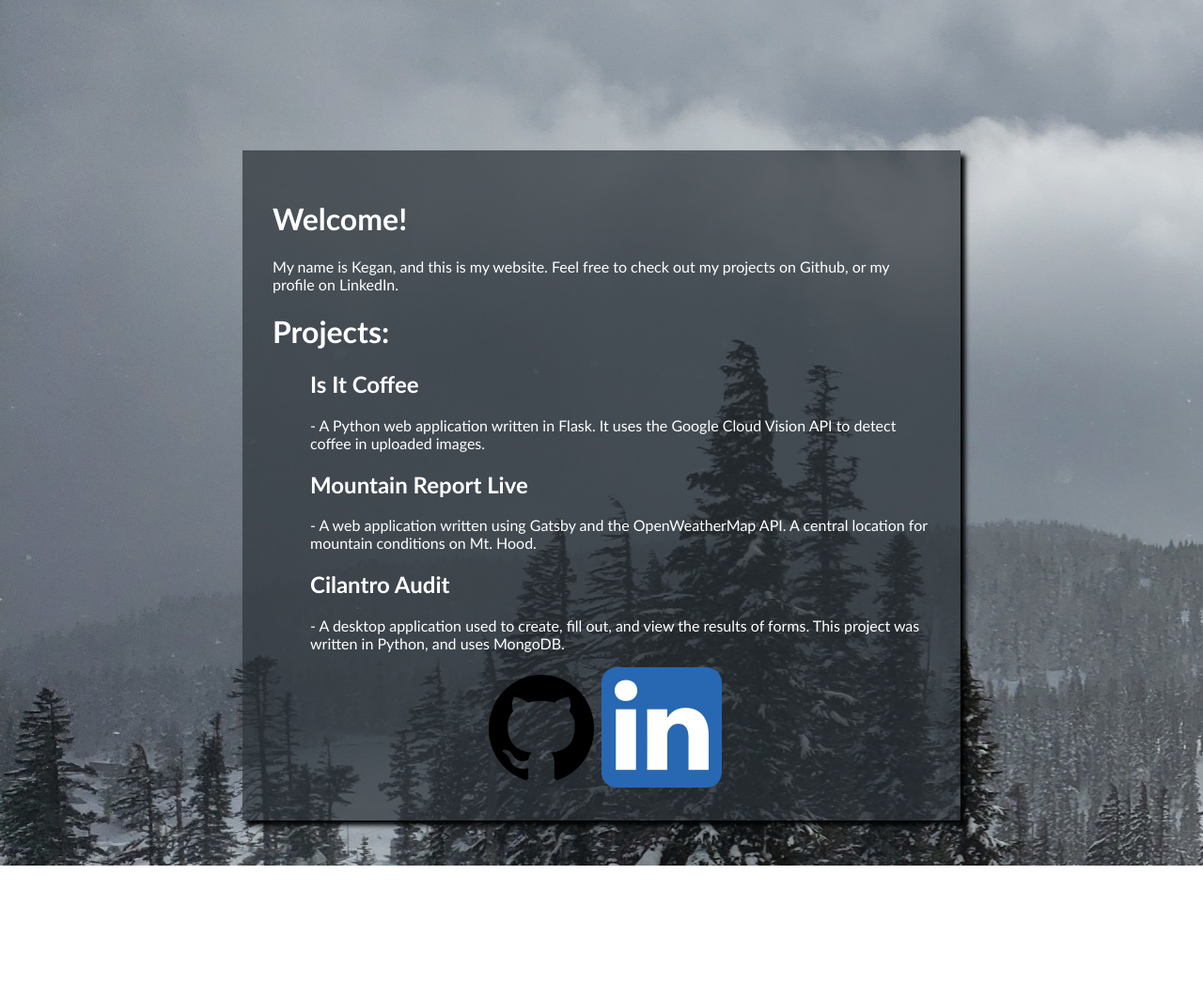
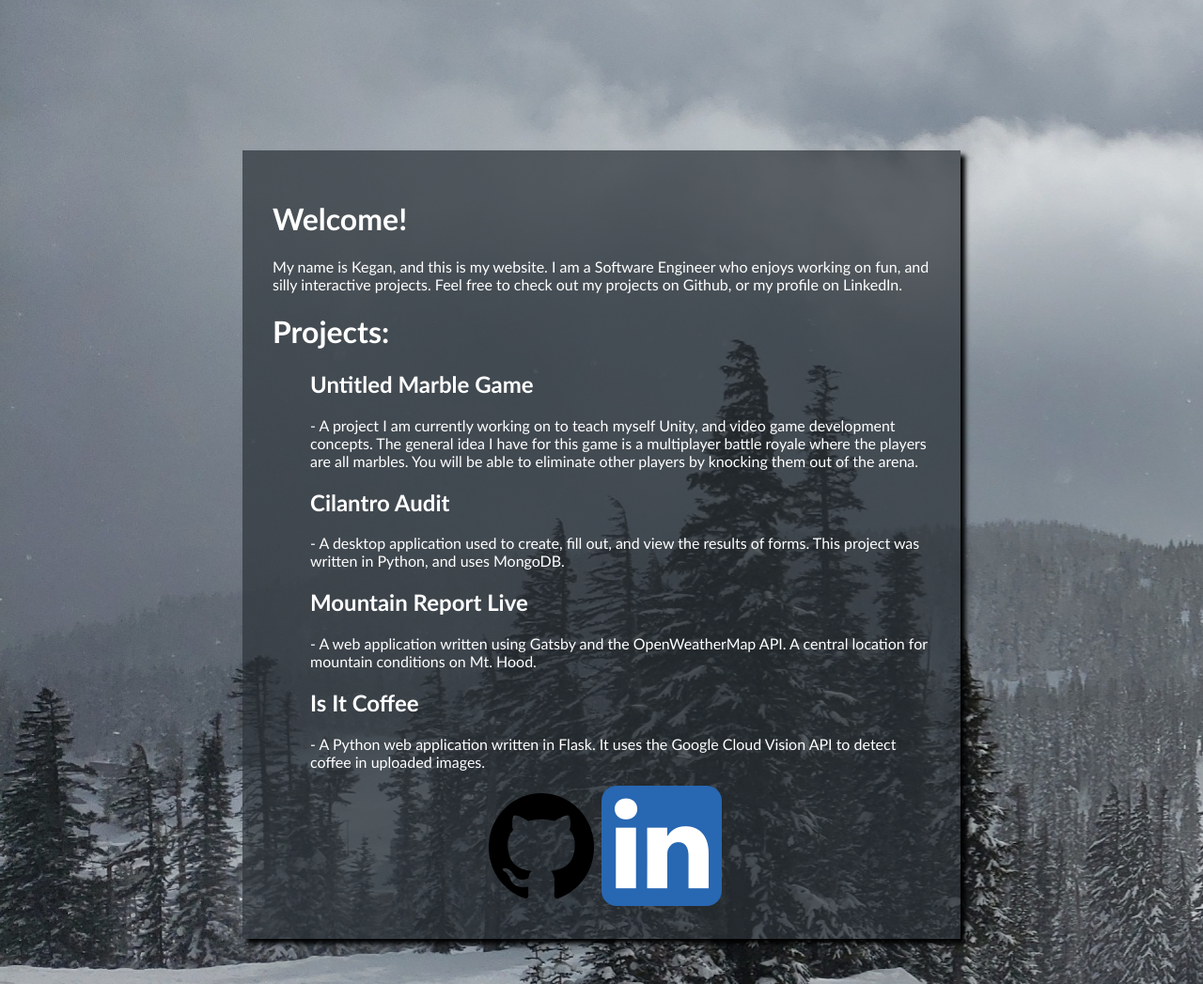
Before and after one commit to bakolisty/personal-site, a Gatsby site: page / in a window 1280 px wide. Shown: the whole page at 94% size. Before the commit the page ends 921 px from the top, so only its background shows below. Built offline with nearby package versions, Linux system fonts and the light colour scheme; Gatsby itself is replaced by a stand-in of ours.

Commit message:
Adding another project to the projects section, and reordering the list of projects.

```diff
--- a/src/pages/index.js
+++ b/src/pages/index.js
@@ -5,13 +5,21 @@ import ProjectBlock from "../components/project-block"
 export default () => (
     <Layout>
         <h1>Welcome!</h1>
-        <p>My name is Kegan, and this is my website. Feel free to check out my projects on Github, or my profile on LinkedIn.</p>
+        <p>My name is Kegan, and this is my website. I am a Software Engineer who enjoys working on fun, and silly interactive projects. Feel free to check out my projects on Github, or my profile on LinkedIn.</p>
         <h1>Projects: </h1>
         <ul>
             <li>
                 <ProjectBlock
-                    projectName="Is It Coffee"
-                    projectDescription="- A Python web application written in Flask. It uses the Google Cloud Vision API to detect coffee in uploaded images."
+                    projectName="Untitled Marble Game"
+                    projectDescription="- A project I am currently working on to teach myself Unity, and video game development concepts.
+                                        The general idea I have for this game is a multiplayer battle royale where the players are all marbles.
+                                        You will be able to eliminate other players by knocking them out of the arena."
+                />
+            </li>
+            <li>
+                <ProjectBlock
+                    projectName="Cilantro Audit"
+                    projectDescription="- A desktop application used to create, fill out, and view the results of forms. This project was written in Python, and uses MongoDB."
                 />
             </li>
             <li>
@@ -22,8 +30,8 @@ export default () => (
             </li>
             <li>
                 <ProjectBlock
-                    projectName="Cilantro Audit"
-                    projectDescription="- A desktop application used to create, fill out, and view the results of forms. This project was written in Python, and uses MongoDB."
+                    projectName="Is It Coffee"
+                    projectDescription="- A Python web application written in Flask. It uses the Google Cloud Vision API to detect coffee in uploaded images."
                 />
             </li>
         </ul>
```
